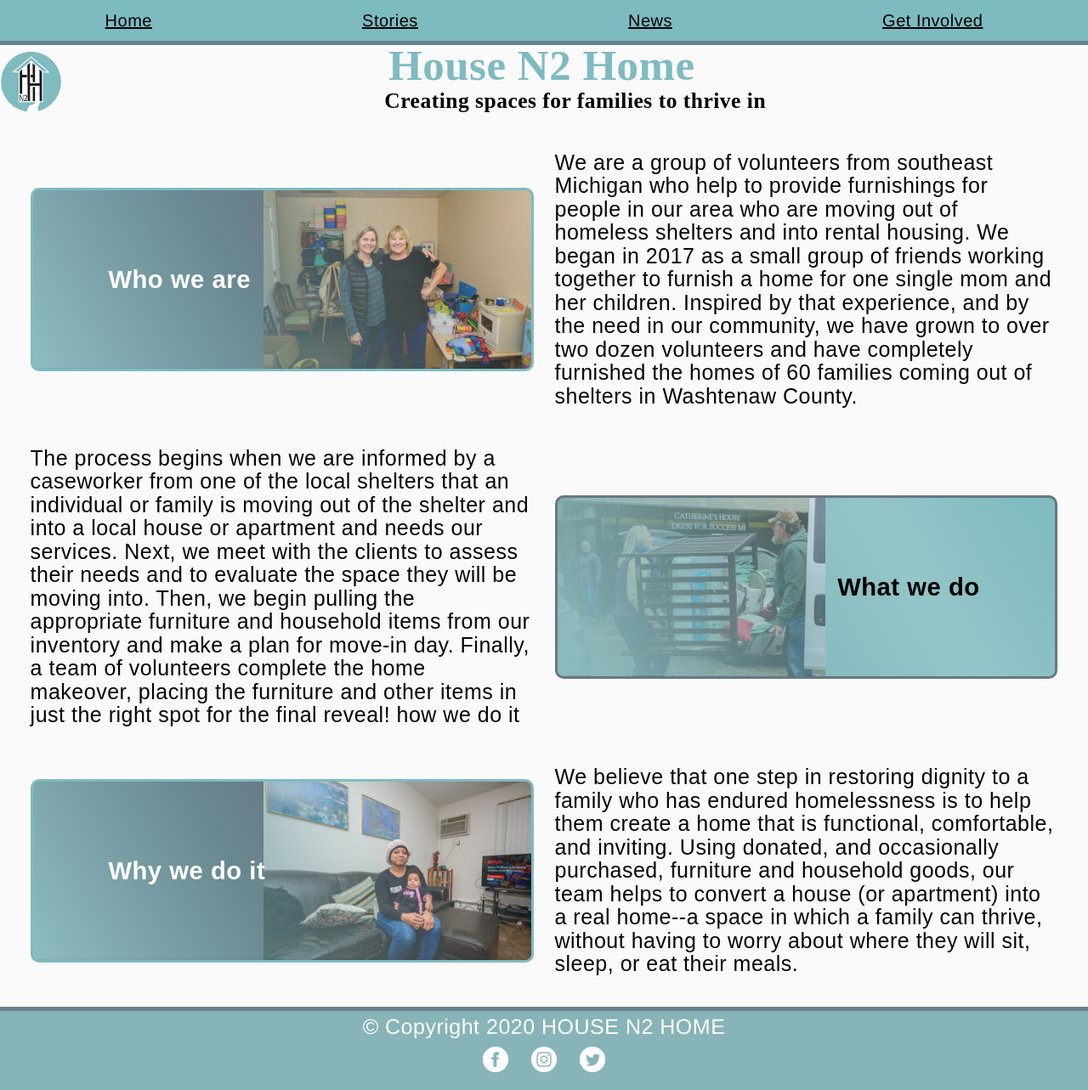
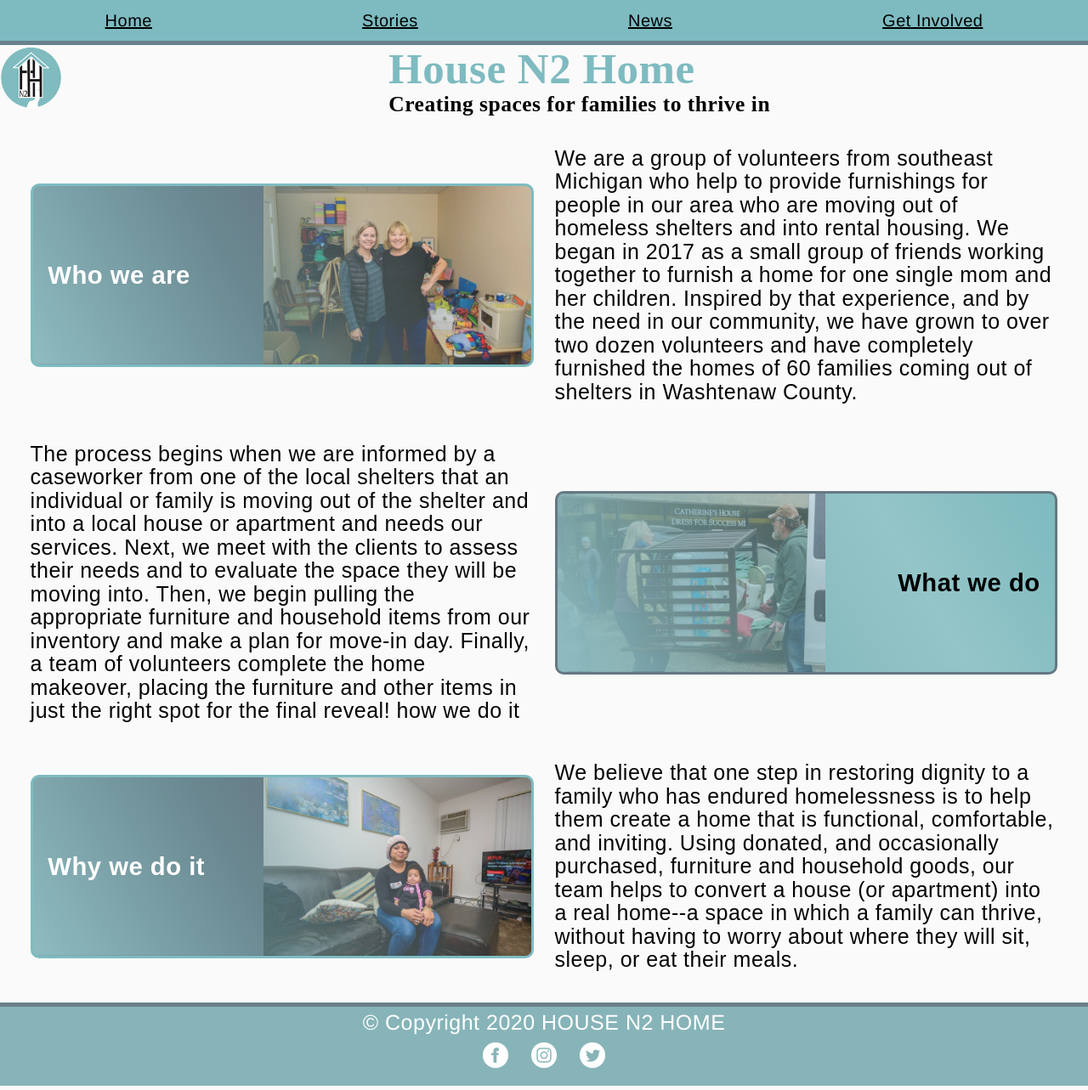
Before and after one commit to ColleenVanLent/hn2h, a Jekyll site: the page index.html, which Jekyll copies as it is, in a window 1280 px wide. Shown: the whole page at 85% size. Built offline with Jekyll 4.4.1, drawn with Linux system fonts in a browser that asks for light colours; some web fonts are replaced.

Commit message:
Add files via upload

```diff
--- a/css/main.css
+++ b/css/main.css
@@ -52,10 +52,10 @@
 }
 
 .logo {
- float:left;
-/*   position:relative;
+  float:left;
+ /* position:relative;
   left:10px;
-  display:inline; */
+  display:inline;*/
  /* display: inline-flex;
   align-items: center;
   text-decoration: none;
@@ -64,10 +64,11 @@
 }
 
 .logo img {
+  float:left;
   display: inline-block;
   height: 8rem;
   margin: 0;
-/*   padding-right: 1rem; */
+  padding-right: 1rem;
 }
 
 .logo span {
@@ -175,7 +176,6 @@
 
 h1{
   display:inline-block;
-  width:75%;
   font-family: 'Karnak';
   color:rgb(126,187,192);
   text-align: center;
@@ -407,7 +407,7 @@
 }
 
 /* Index Mobile Styling */
-.sec1, .sec2, .sec3 {
+.sec1, .sec2, .sec3, .sec4 {
 grid-template-columns: 1fr;
 margin: 2% 2%;
 }
@@ -569,7 +569,7 @@
   }
 
   .index_header {
-  margin-top: 5px;
+
    /* display: inline-grid;
     grid-column: 1 / -1;
     min-height: 400px;
@@ -593,17 +593,16 @@
     font-style: normal;
     --color-nav-link: white;
     justify-content: left;
-    padding-left: 20px;
+    padding-left: 10px;
     display:inline;
     position:relative;
-    top:-9px;
   }
 
   h2 {
     margin: 0;
   }
 @media only screen and (min-width:768px){
-  .sec1, .sec2, .sec3 {
+  .sec1, .sec2, .sec3, .sec4 {
     display: grid;
     grid-template-columns: repeat(2, 1fr);
 
@@ -613,13 +612,14 @@
 
     font-family: 'Source Sans Pro', sans-serif;
   }
-#what {
+#what, #how {
     order:1;
     justify-self: center;
   }
 
 }
   .sec1 h3, .sec3 h3{
+      padding-left:3% !important;
       background-image:linear-gradient(60deg, #8CBABE 1.85%, rgba(140, 186, 190, 0.59) 42.19%, rgba(193, 218, 220, 0.31624) 69.27%, rgba(255, 255, 255, 0) 96.35%),url("../images/proj-1.jpg");
       background-size: 100%;
       background-position:50% 50%;
@@ -634,7 +634,8 @@
   }
 
 
-  .sec2 h3{
+  .sec2 h3, .sec4 h3{
+      padding-right:3% !important;
       background-image:linear-gradient(60deg, #8CBABE 1.85%, rgba(140, 186, 190, 0.59) 42.19%, rgba(193, 218, 220, 0.31624) 69.27%, rgba(255, 255, 255, 0) 96.35%),url("../images/house-n2-home-3.jpg");
       background-size: 100%;
       background-position:50% 50%;
@@ -644,7 +645,12 @@
 
   }
 
-  .sec2{
+  .sec4 h3{
+      background-image:linear-gradient(60deg, #8CBABE 1.85%, rgba(140, 186, 190, 0.59) 42.19%, rgba(193, 218, 220, 0.31624) 69.27%, rgba(255, 255, 255, 0) 96.35%),url("../images/house-n2-home-2.jpg");
+
+  }
+
+  .sec2, .sec4{
     order: -1;
   }
 
@@ -659,7 +665,7 @@
     padding-top: 25%;*/
   }
 
-  #what {
+  #what, #how {
     width: 100%;
     border: 3px solid rgba(102,120,131,1);
     border-radius: 10px;
@@ -680,7 +686,7 @@
     grid-column: 1 / span 1;
   }*/
 
-  #who, #why, #what{ padding: 15%; align-self:center}
+  #who, #why, #what, #how{ padding: 15%; align-self:center}
 
   .container{ font-size: 200%}
 
```
